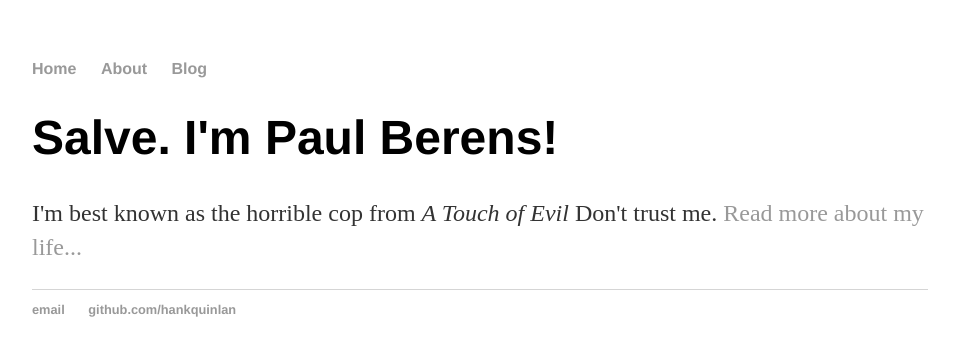
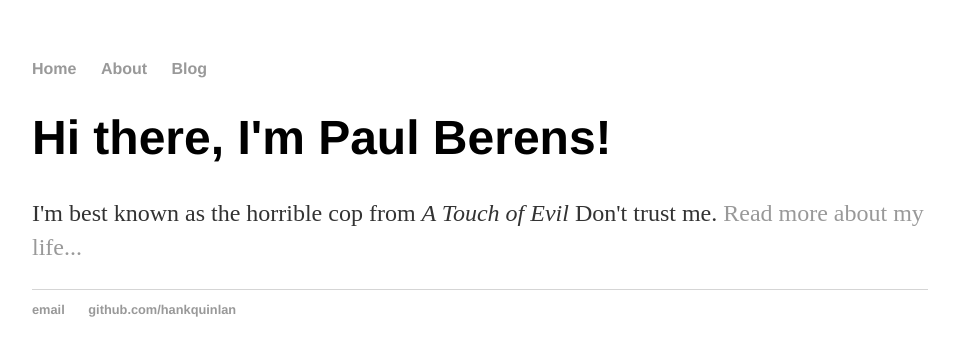
Before and after one commit to berensp/berensp.github.io, a Jekyll site: the page built from index.html, in a window 1280 px wide. Shown: the top 356 px of the page, without its empty margins (160-1115 px from the left). Built offline with Jekyll 4.4.1, drawn with Linux system fonts in a browser that asks for light colours.

Commit message:
Update index.html

```diff
--- a/index.html
+++ b/index.html
@@ -1,29 +1,8 @@
-<!DOCTYPE html>
-<html>
-	<head>
-		<title>Paul Berens</title>
-		<!-- link to main stylesheet -->
-		<link rel="stylesheet" type="text/css" href="/css/main.css">
-	</head>
-	<body>
-		<nav>
-    		<ul>
-        		<li><a href="/">Home</a></li>
-	        	<li><a href="/about">About</a></li>
-        		<li><a href="/blog">Blog</a></li>
-    		</ul>
-		</nav>
-		<div class="container">
-    		<div class="blurb">
-        		<h1>Salve. I'm Paul Berens!</h1>
-				<p>I'm best known as the horrible cop from <em>A Touch of Evil</em> Don't trust me. <a href="/about">Read more about my life...</a></p>
-    		</div><!-- /.blurb -->
-		</div><!-- /.container -->
-		<footer>
-    		<ul>
-        		<li><a href="mailto:hankquinlanhub@gmail.com">email</a></li>
-        		<li><a href="https://github.com/hankquinlan">github.com/hankquinlan</a></li>
-			</ul>
-		</footer>
-	</body>
-</html>
+---
+layout: default
+title: Paul Berens
+---
+<div class="blurb">
+	<h1>Hi there, I'm Paul Berens!</h1>
+	<p>I'm best known as the horrible cop from <em>A Touch of Evil</em> Don't trust me. <a href="/about">Read more about my life...</a></p>
+</div><!-- /.blurb -->
```
